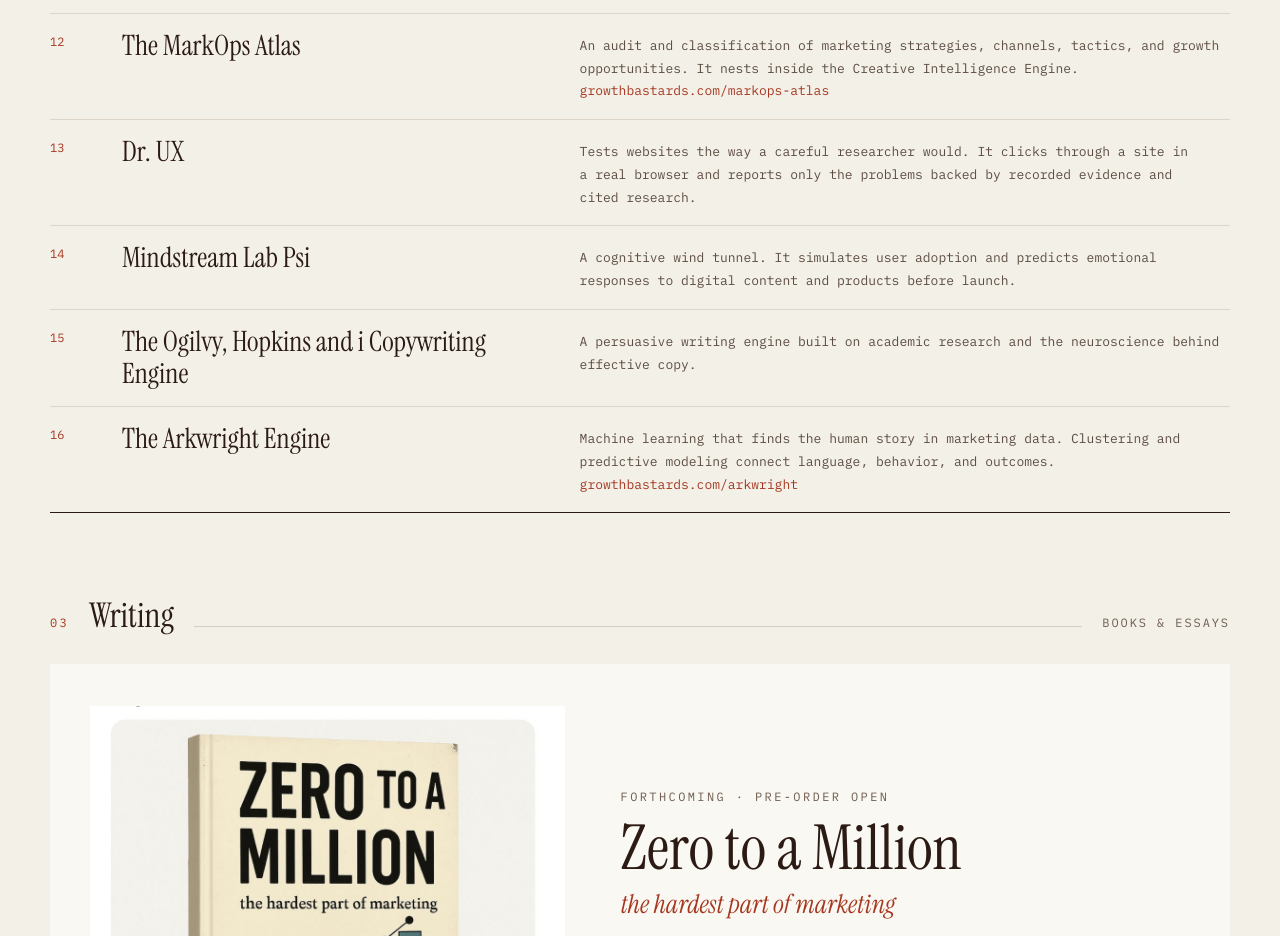
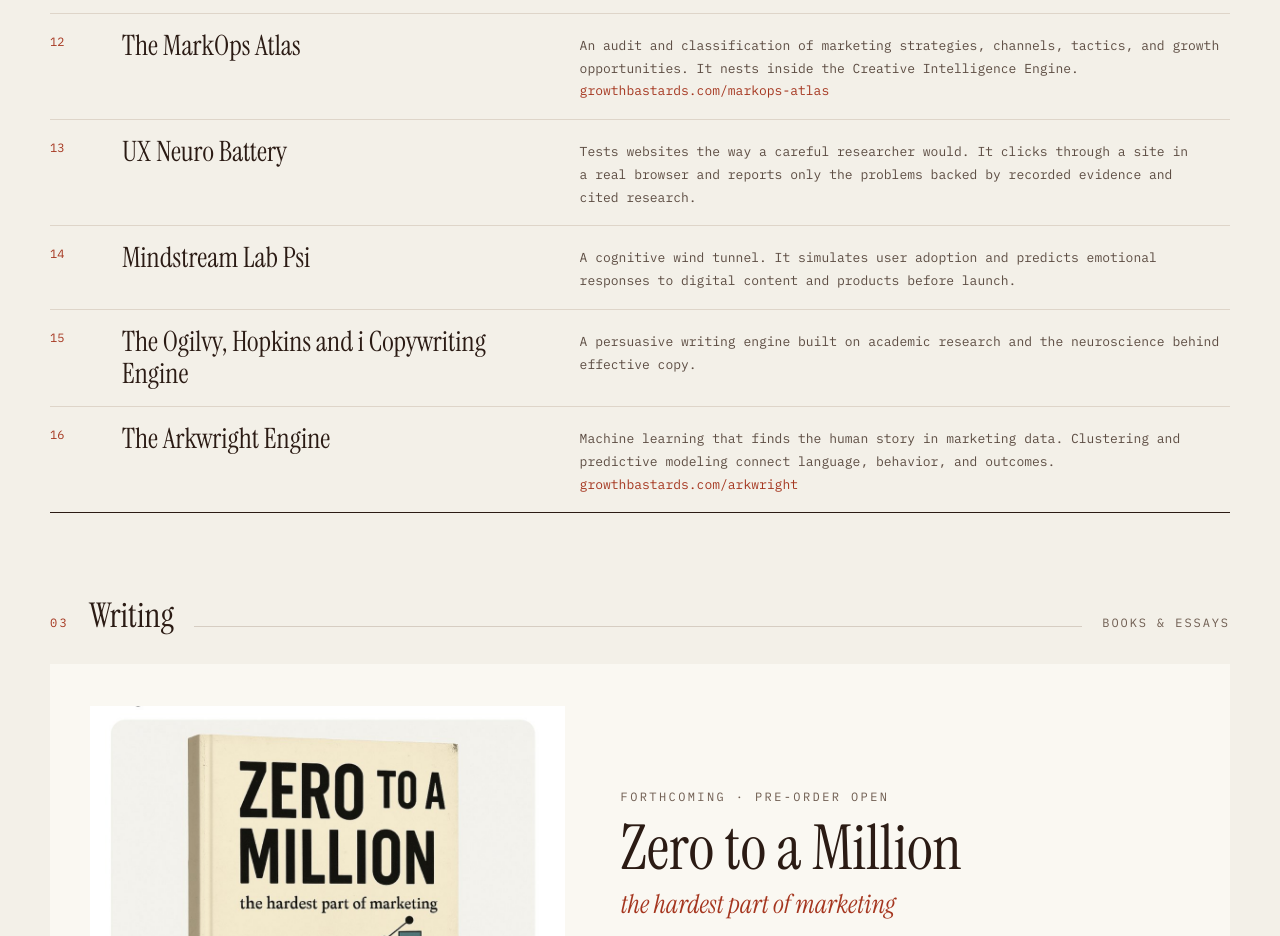
Before and after one commit to justatma/portfolio.atma.marketing, a plain HTML site: page index.html in a window 1280 px wide. Shown: the part 5060-5996 px from the top of the page. Drawn offline with Linux system fonts and the light colour scheme.

Commit message:
change dr. ux to the neuro battery.

```diff
--- a/index.html
+++ b/index.html
@@ -436,7 +436,7 @@ body { margin: 0; background: #f3f0e8; }
         </div>
         <div style="display:grid; grid-template-columns:48px 1fr 1.5fr; gap:24px; padding:16px 0; border-top:1px solid #ded5c9; align-items:start;">
           <div style="font-size:12px; color:#a5361f; padding-top:4px;">13</div>
-          <div style="font-family:'Instrument Serif',serif; font-size:28px; line-height:1.15;">Dr. UX</div>
+          <div style="font-family:'Instrument Serif',serif; font-size:28px; line-height:1.15;">UX Neuro Battery</div>
           <div style="font-size:13px; line-height:1.75; color:#5c4c42; padding-top:5px; text-wrap:pretty;">Tests websites the way a careful researcher would. It clicks through a site in a real browser and reports only the problems backed by recorded evidence and cited research.</div>
         </div>
         <div style="display:grid; grid-template-columns:48px 1fr 1.5fr; gap:24px; padding:16px 0; border-top:1px solid #ded5c9; align-items:start;">
```
